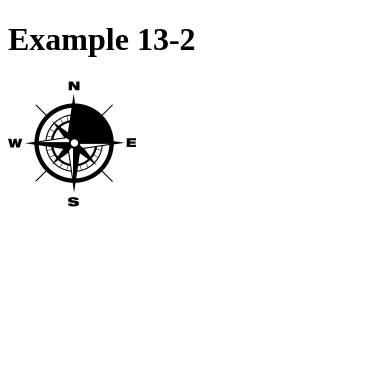
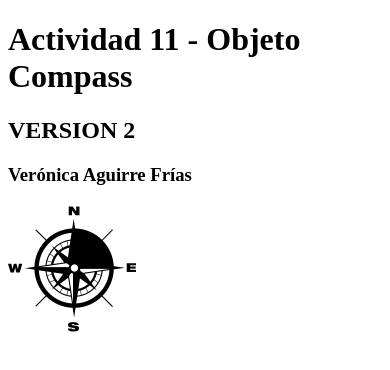
Before and after one commit to vero008/Ejercicio11-brujulaV2, a plain HTML site: page index.html in a window 390 px wide. Drawn offline with Linux system fonts and the light colour scheme; some packages are replaced by stand-ins of ours.

Commit message:
Update index.html

```diff
--- a/index.html
+++ b/index.html
@@ -1,7 +1,8 @@
 <!DOCTYPE html>
 <html>
     <head>
-        <title>Example 13-2</title>
+        <title>Actividad11-Objeto Compass V2
+</title>
         <meta http-equiv="Content-type" content="text/html; charset=utf-8">
         <meta name="viewport" id="viewport" content="width=device-width, height=device-height, initial-scale=1.0, maximum-scale=1.0, user-scalable=no;"/>
         <script type="text/javascript" charset="utf-8" src="jquery.js"></script>
@@ -46,7 +47,9 @@
     </script>
     </head>
     <body onload="onBodyLoad()">
-            <h1>Example 13-2</h1>
+            <h1>Actividad 11 - Objeto Compass </h1>
+        <h2>VERSION 2</h2>
+        <h3>Verónica Aguirre Frías</h3>
             <img src="compass.png" id="compass" align="middle" style="width:128px;height:128px;"/><br />
             <p id="headingInfo"></p>
         </body>
```
